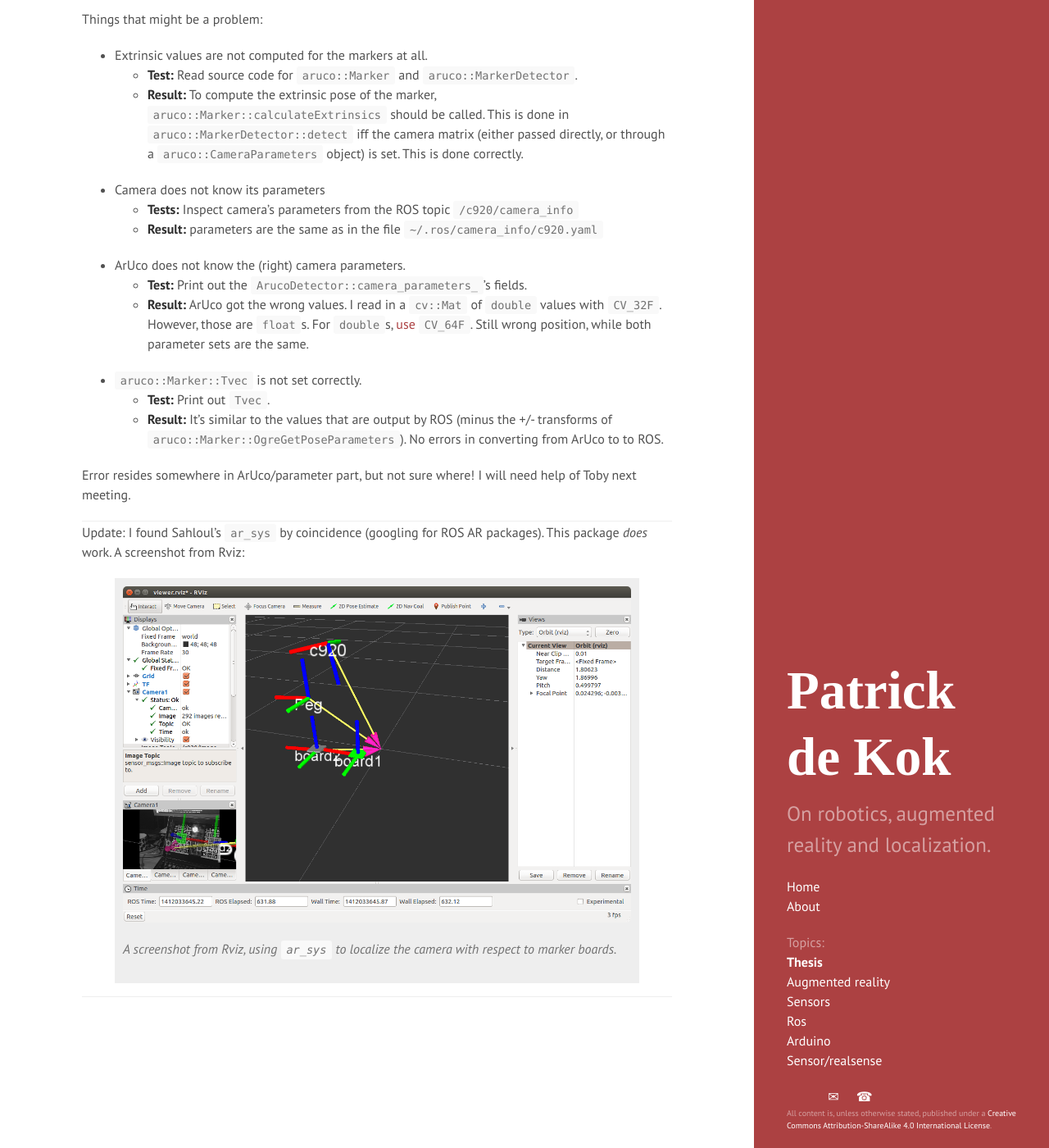
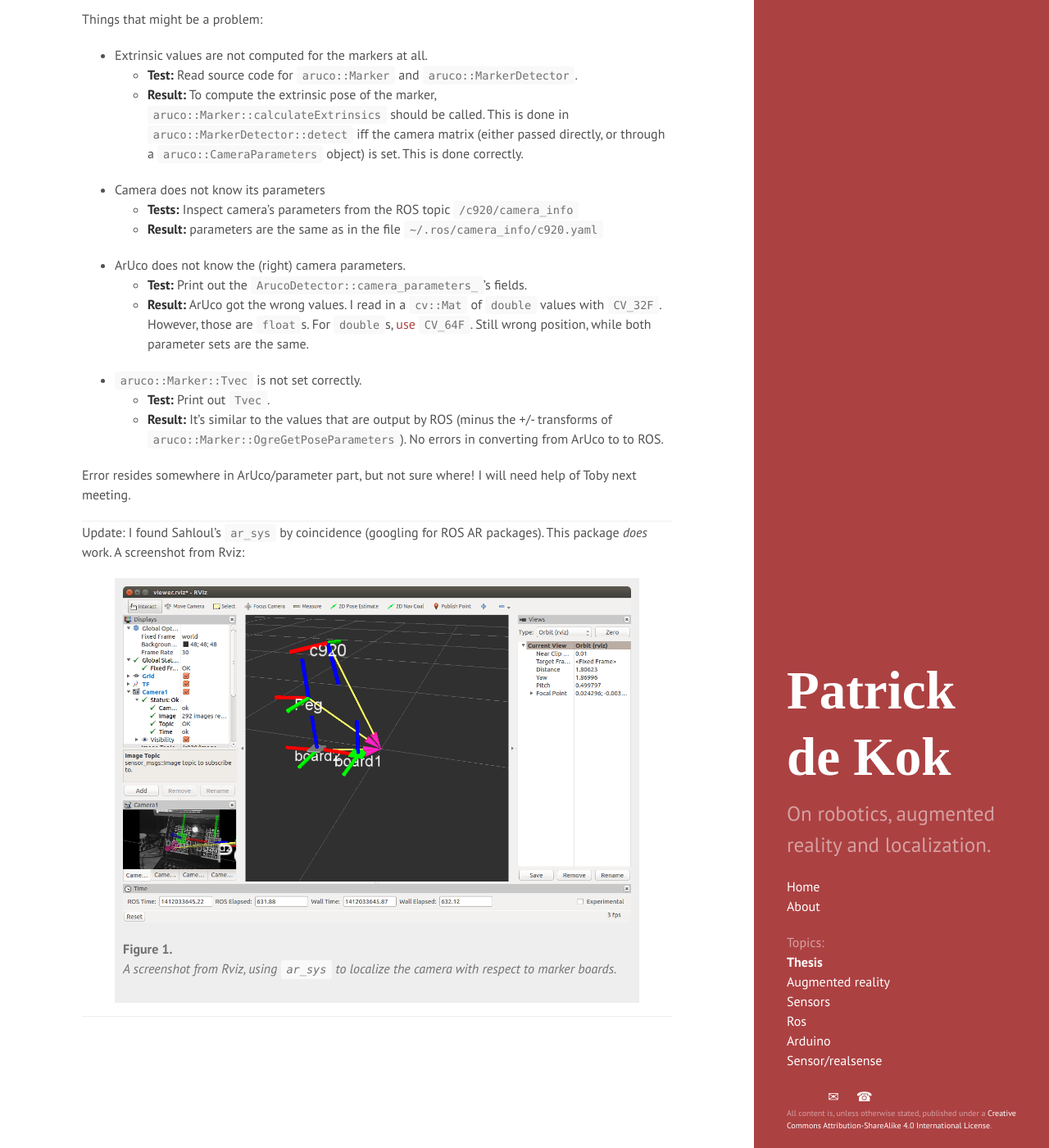
Before and after one commit to pkok/pkok.github.io, a Jekyll site: the page built from _posts/2014-09-29-.md, in a window 1280 px wide and 1400 px high, scrolled down 289 px. Shown: the whole window at 82% size. Built offline with Jekyll 4.4.1, drawn with Linux system fonts in a browser that asks for light colours; some web fonts are replaced.

Commit message:
Now figures are numbered!

```diff
--- a/css/pkok.css
+++ b/css/pkok.css
@@ -59,6 +59,20 @@ address {
 
 /* In-article styles */
 /*article.post > p:first-of-type,*/
+article {
+  counter-reset: figures;
+}
+
+figure {
+  counter-increment: figures;
+}
+
+figure figcaption:before {
+  font-style: normal;
+  font-weight: bold;
+  content: 'Figure ' counter(figures) '.';
+}
+
 figure,
 #intro {
   color: #717171;
```
